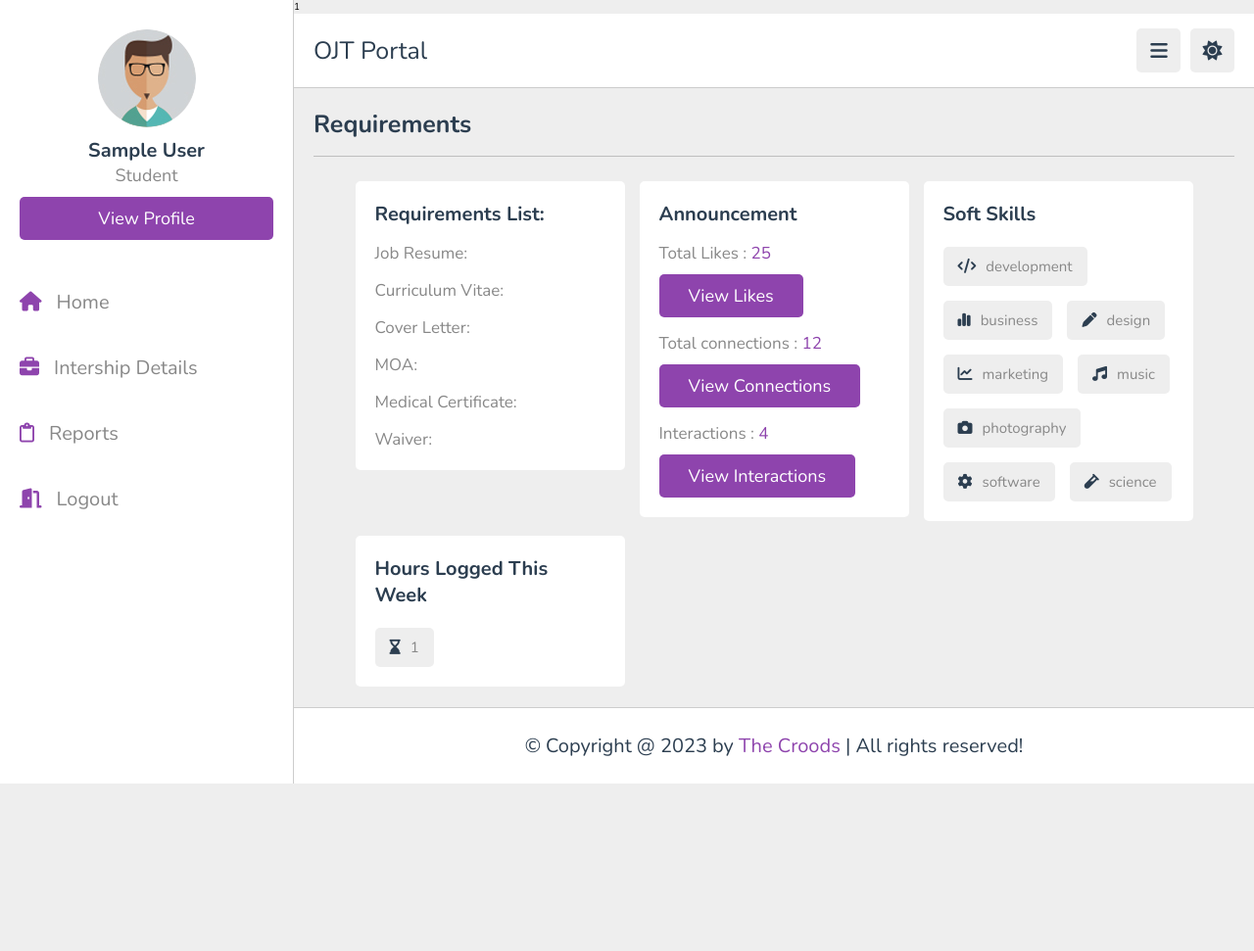
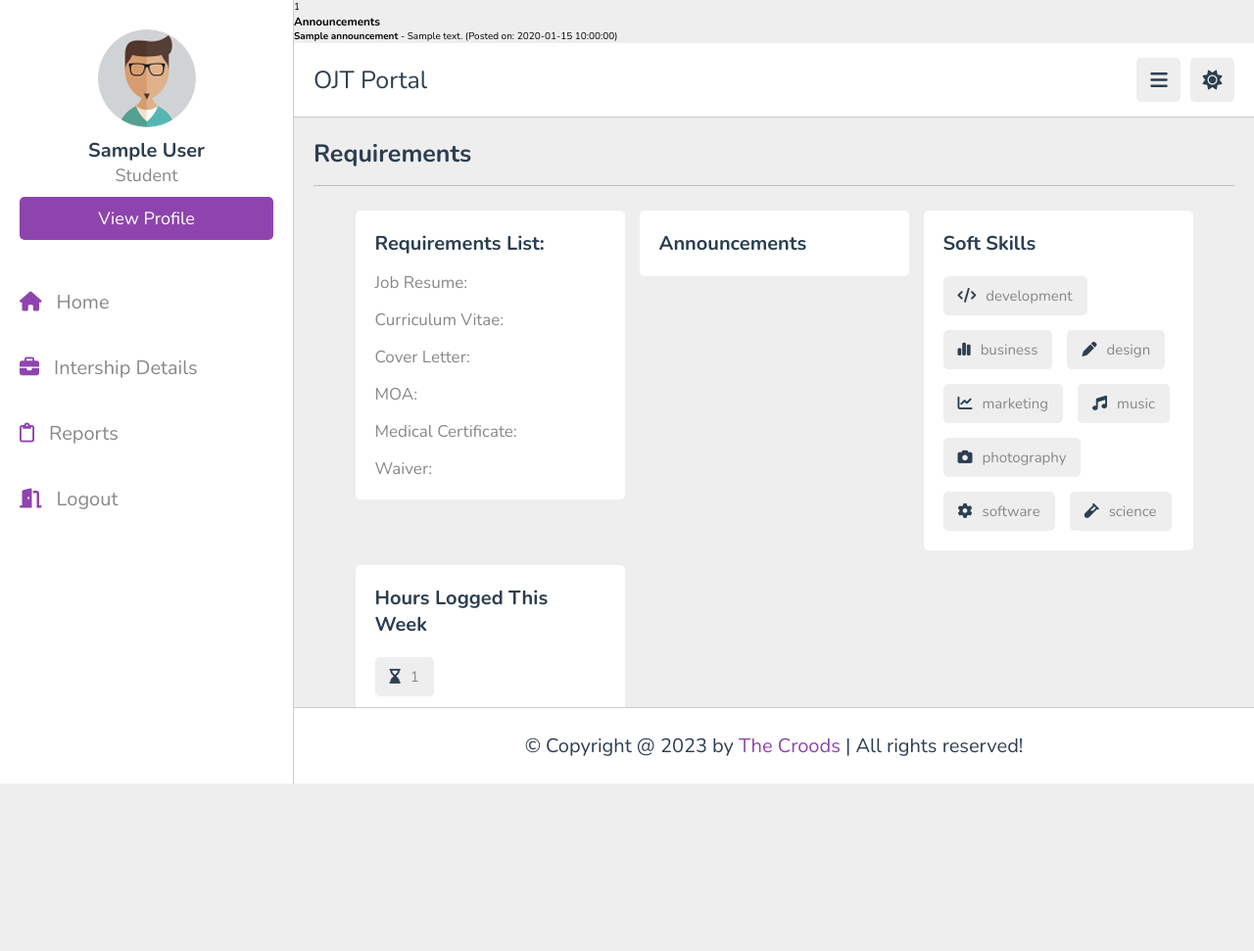
Before and after one commit to Yu3times/SLU-OJT-Management-Web-App, a PHP site: page / in a window 1280 px wide. Shown: the top 971 px of the page at 98% size. Before the commit the page ends 800 px from the top, so only its background shows below. Run offline with PHP 8.4, Linux system fonts and the light colour scheme; the visitor is signed in with stand-in values (Sample User, id 1); tables that the repository leaves empty or names only in its code hold one stand-in row (values such as "Sample post"); some libraries are stand-ins or nearby versions.

Commit message:
Added php and query for announcements

```diff
--- a/css/style.css
+++ b/css/style.css
@@ -393,20 +393,10 @@ section{
    line-height: 2;
 }
 
-.home-grid .box-container .likes{
-   color:var(--light-color);
-   font-size: 1.7rem;
-   margin-top: 1.5rem;
-}
-
 .home-grid .box-container .requirements{
    color:var(--light-color);
    font-size: 1.7rem;
    margin-top: 1.5rem;
-}
-
-.home-grid .box-container .likes span{
-   color:var(--main-color);
 }
 
 .about .row{
--- a/student/index.php
+++ b/student/index.php
@@ -37,6 +37,32 @@
     }
 
     $hoursQuery->close();
+
+    $announcementsQuery = $db->prepare("
+    SELECT a.title, a.message, a.datePosted
+    FROM announcements AS a
+    JOIN advisor AS adv ON a.advisorId = adv.advisorId
+    JOIN internship AS i ON adv.advisorId = i.advisorId
+    JOIN student AS s ON i.studentId = s.studentId
+    WHERE s.userId = ?
+    ORDER BY a.datePosted DESC
+   ");
+
+   $announcementsQuery->bind_param("i", $userId);
+   $announcementsQuery->execute();
+   $announcementsResult = $announcementsQuery->get_result();
+
+    if ($announcementsResult->num_rows > 0) {
+        echo "<div class='box'><h3 class='title'>Announcements</h3><ul>";
+        while($row = $announcementsResult->fetch_assoc()) {
+            echo "<li><strong>" . htmlspecialchars($row['title']) . "</strong> - " . htmlspecialchars($row['message']) . " (Posted on: " . htmlspecialchars($row['datePosted']) . ")</li>";
+        }
+        echo "</ul></div>";
+    } else {
+        echo "<div class='box'><h3 class='title'>Announcements</h3><p>No announcements found.</p></div>";
+    }
+
+    $announcementsQuery->close();
 
 ?>
 
@@ -113,13 +139,8 @@
       </div>
 
       <div class="box">
-         <h3 class="title">Announcement</h3>
-         <p class="likes">Total Likes : <span>25</span></p>
-         <a href="#" class="inline-btn">view likes</a>
-         <p class="likes">Total connections : <span>12</span></p>
-         <a href="#" class="inline-btn">view connections</a>
-         <p class="likes">Interactions : <span>4</span></p>
-         <a href="#" class="inline-btn">view interactions</a>
+         <h3 class="title">Announcements</h3>
+
       </div>
 
       <div class="box">
```
